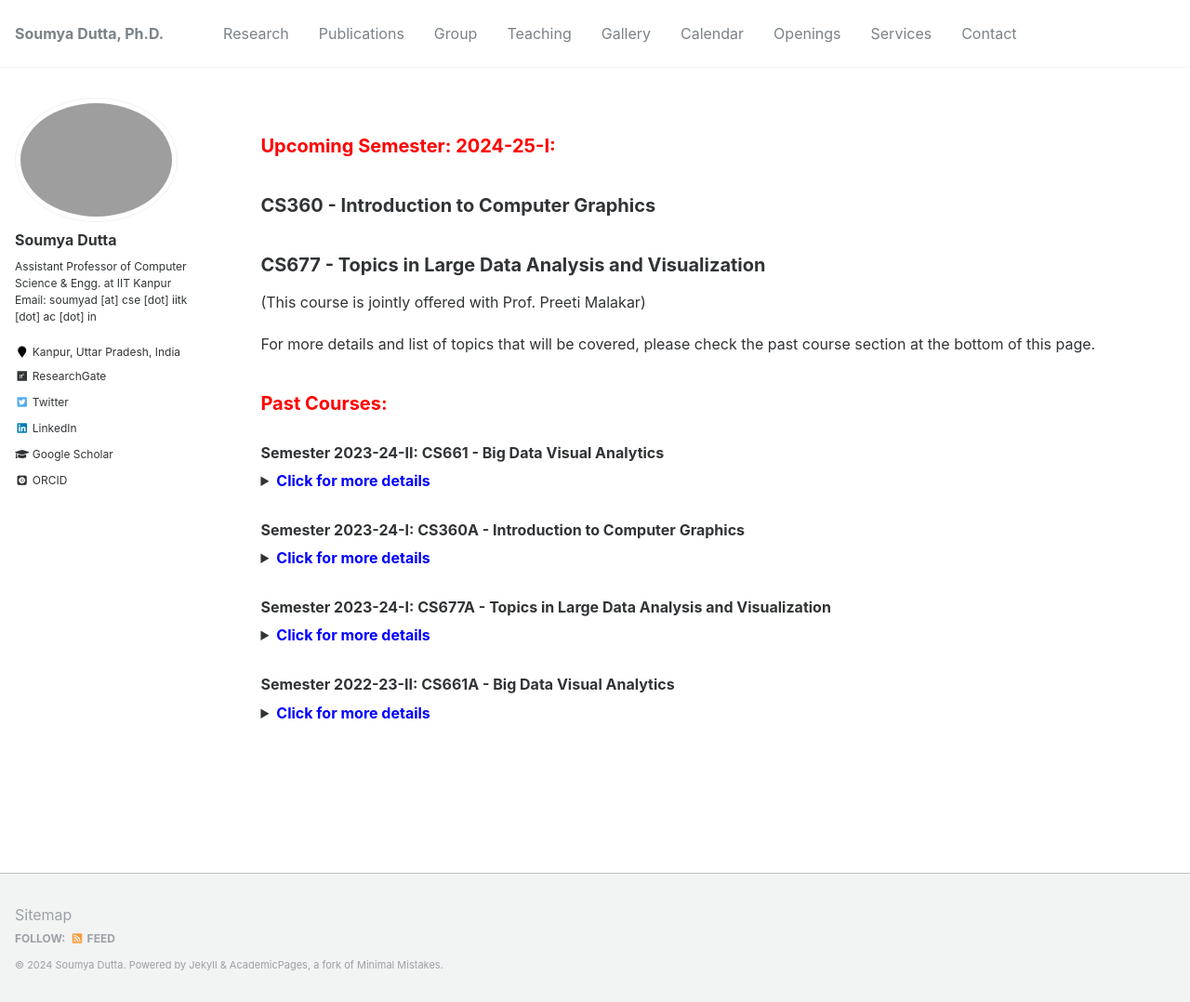
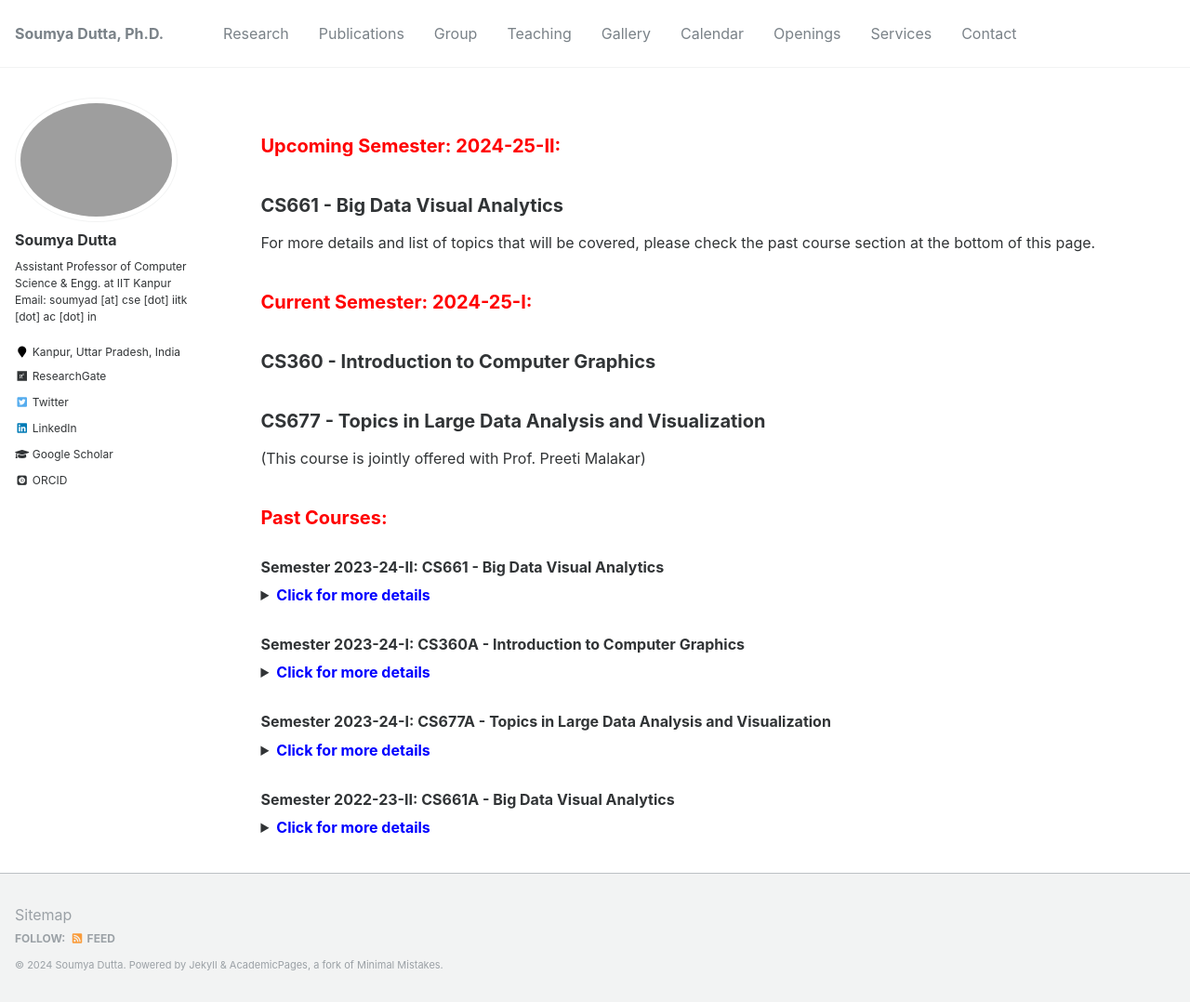
Before and after one commit to soumyadutta-cse/soumyadutta-cse.github.io, a Jekyll site: the page built from _pages/teaching.md, in a window 1280 px wide and 1078 px high. Shown: the whole window at 93% size. Built offline with Jekyll 4.4.1, drawn with Linux system fonts in a browser that asks for light colours; some web fonts are replaced.

Commit message:
update teaching

```diff
--- a/_pages/teaching.md
+++ b/_pages/teaching.md
@@ -6,15 +6,18 @@ author_profile: true
 ---
 
 
-## <span style="color:red"> Upcoming Semester: 2024-25-I: </span>
+## <span style="color:red"> Upcoming Semester: 2024-25-II: </span>
+
+## CS661 - Big Data Visual Analytics
+
+For more details and list of topics that will be covered, please check the past course section at the bottom of this page.
+
+## <span style="color:red"> Current Semester: 2024-25-I: </span>
 
 ## CS360 - Introduction to Computer Graphics
 
 ## CS677 - Topics in Large Data Analysis and Visualization
 (This course is jointly offered with Prof. Preeti Malakar)
-
-For more details and list of topics that will be covered, please check the past course section at the bottom of this page.
-
 
 
 ## <span style="color:red"> Past Courses: </span>
```
